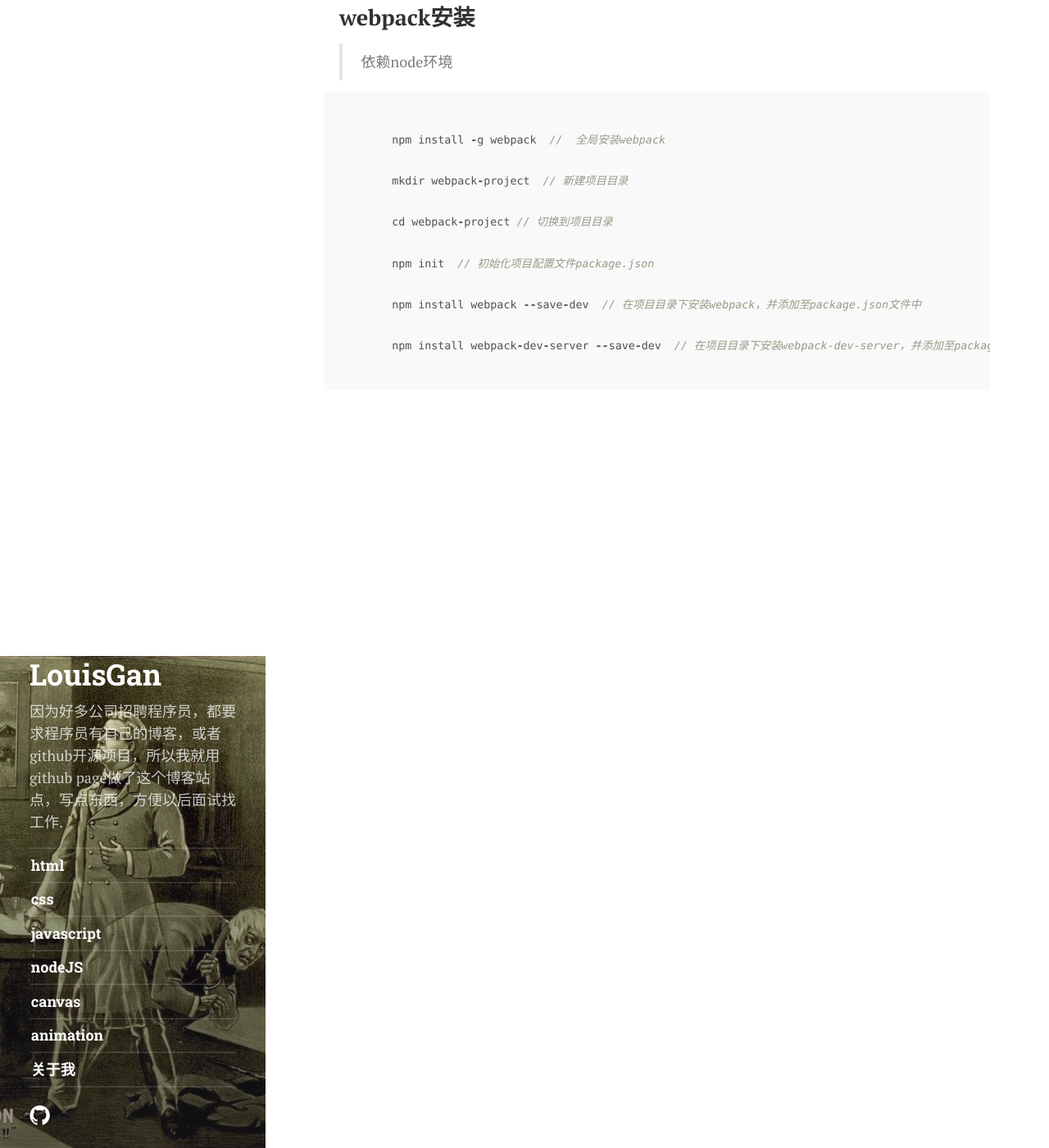
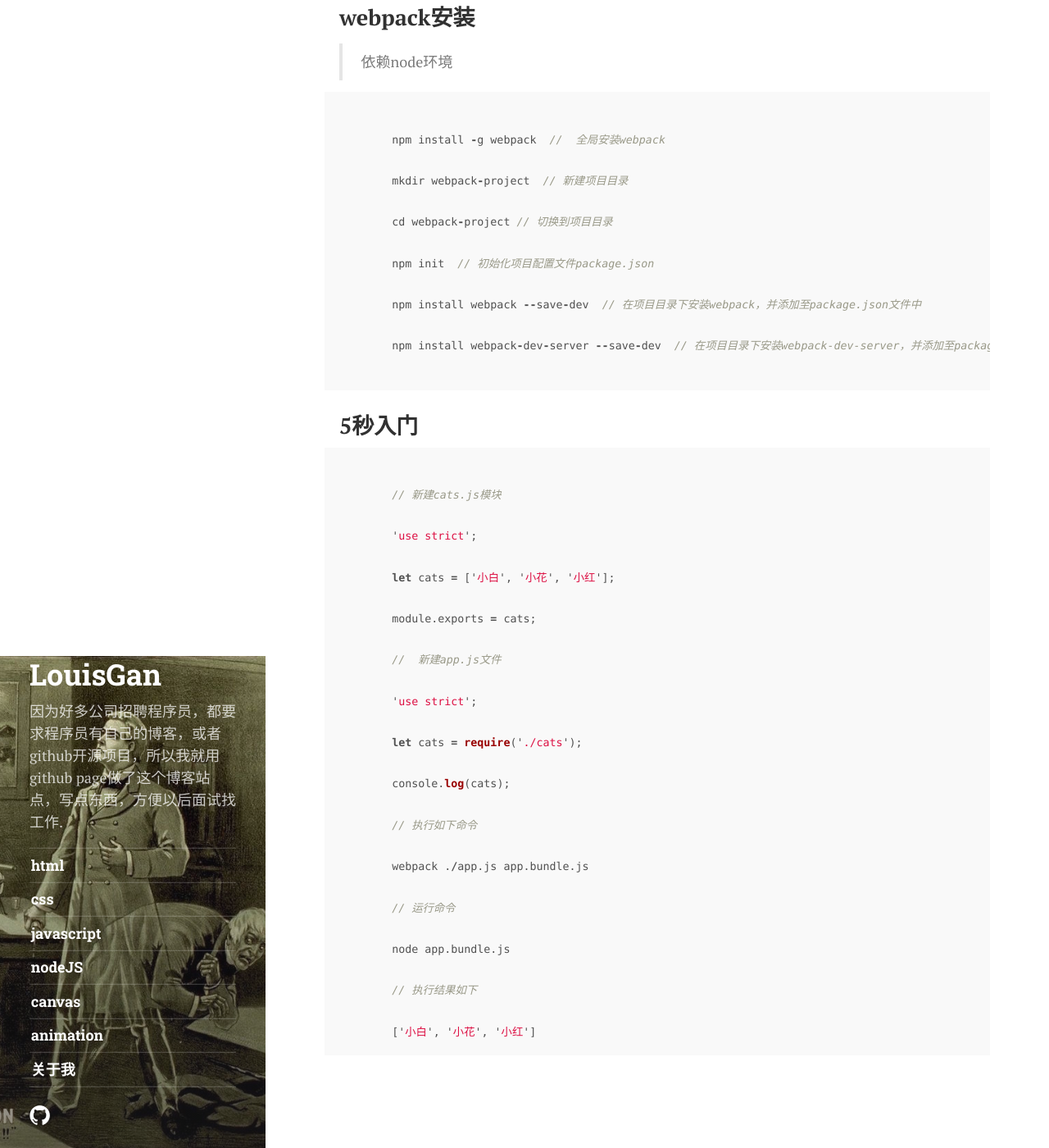
Before and after one commit to ganpeng/ganpeng.github.io, a Jekyll site: the page built from _posts/2016-01-10-webpack入门.md, in a window 1280 px wide and 1400 px high, scrolled down 270 px. Shown: the whole window at 82% size. Built offline with Jekyll 4.4.1, drawn with Linux system fonts in a browser that asks for light colours; nearby versions of some CDN libraries; some web fonts are replaced.

Commit message:
example1“

````diff
--- a/_posts/2016-01-10-webpack入门.md
+++ b/_posts/2016-01-10-webpack入门.md
@@ -25,3 +25,36 @@ tags: [javascript]
 	npm install webpack-dev-server --save-dev  // 在项目目录下安装webpack-dev-server，并添加至package.json文件中
 
 ```
+
+## 5秒入门
+
+``` javascript
+
+	// 新建cats.js模块
+
+	'use strict';
+
+	let cats = ['小白', '小花', '小红'];
+
+	module.exports = cats;
+
+	//  新建app.js文件
+
+	'use strict';
+
+	let cats = require('./cats');
+
+	console.log(cats);
+
+	// 执行如下命令
+
+	webpack ./app.js app.bundle.js
+
+	// 运行命令
+
+	node app.bundle.js
+
+	// 执行结果如下
+
+	['小白', '小花', '小红']
+```
````
